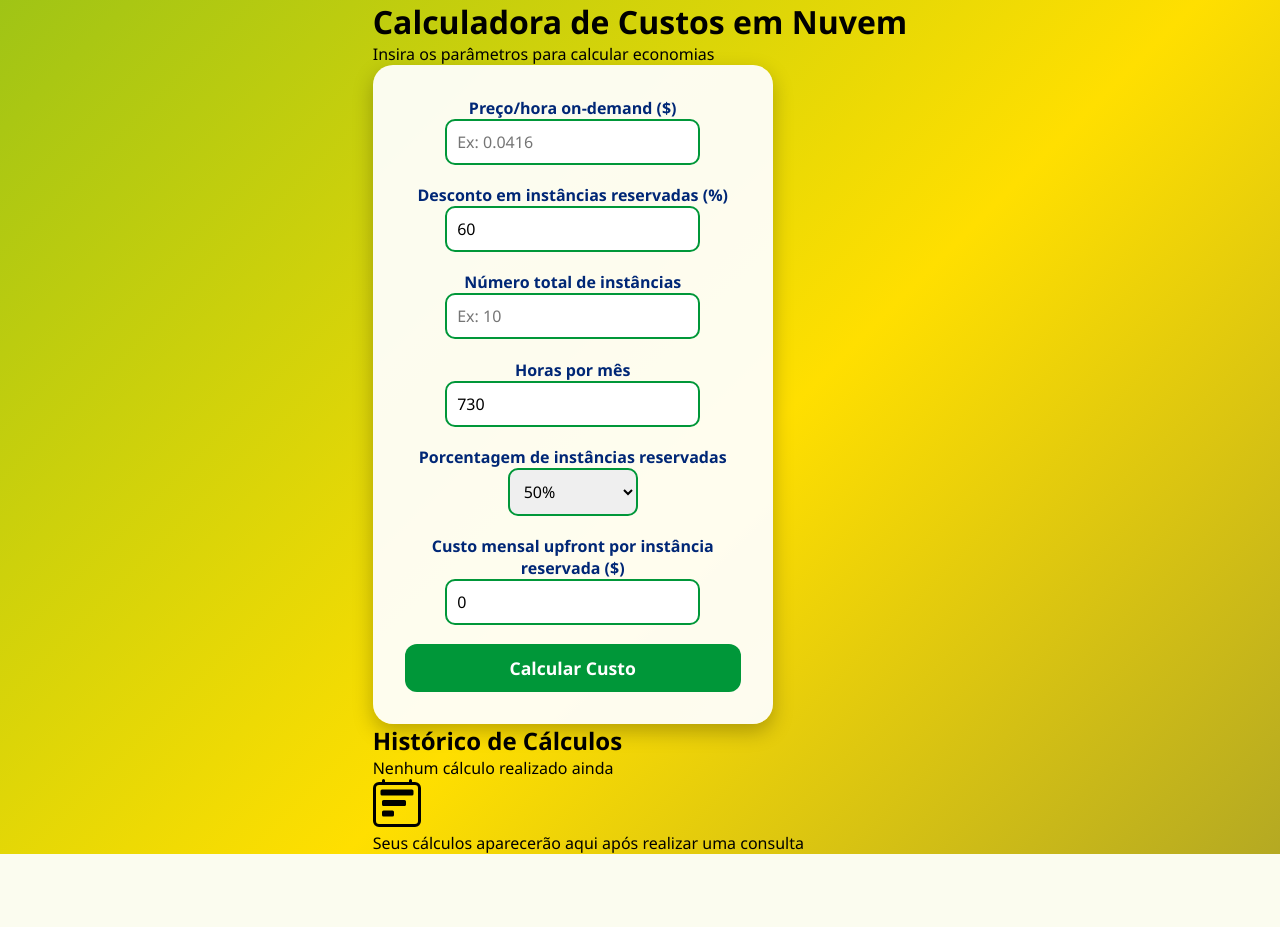
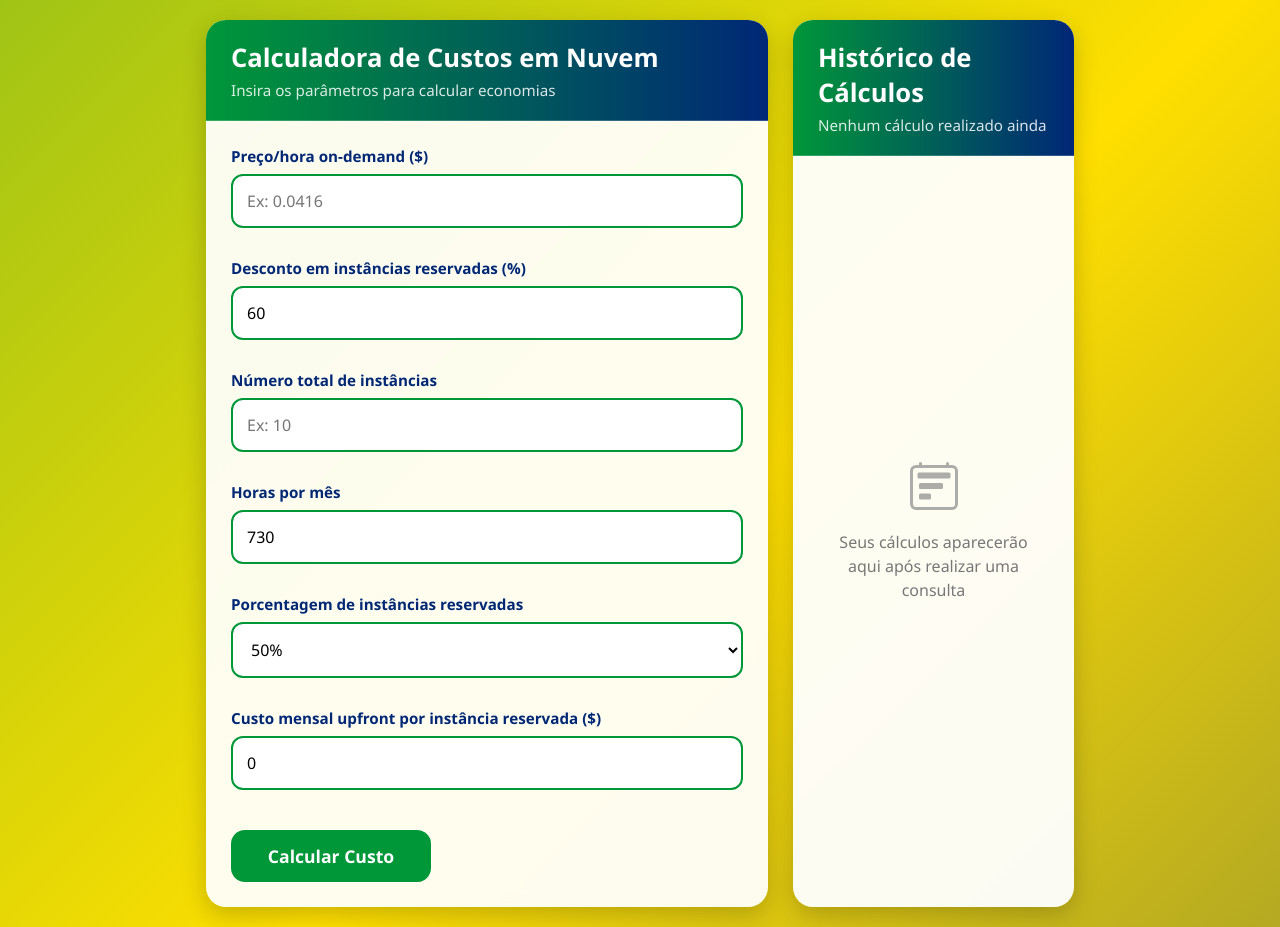
Before and after one commit to Chronora-ADS/calculo-computacao-em-nuvem, a Flask app: page / in a window 1280 px wide. Before the commit the page ends 854 px from the top, so only its background shows below. Run offline with Flask 3, Linux system fonts and the light colour scheme.

Commit message:
atualização css

```diff
--- a/static/style.css
+++ b/static/style.css
@@ -8,92 +8,289 @@
 body {
     min-height: 100vh;
     display: flex;
+    flex-direction: column;
     justify-content: center;
     align-items: center;
     background: linear-gradient(135deg, #009739, #ffdf00, #002776);
     background-size: 300% 300%;
     animation: gradientShift 10s ease infinite;
+    padding: 20px;
 }
 
 @keyframes gradientShift {
-    0% { background-position: 0% 50%; }
-    50% { background-position: 100% 50%; }
-    100% { background-position: 0% 50%; }
+    0% {
+        background-position: 0% 50%;
+    }
+
+    50% {
+        background-position: 100% 50%;
+    }
+
+    100% {
+        background-position: 0% 50%;
+    }
 }
 
-form {
-    background: #ffffffee;
-    padding: 2rem;
+/* Container principal com dois painéis */
+.main-container {
+    display: flex;
+    gap: 25px;
+    width: 70%;
+    min-height: 80vh;
+}
+
+/* Painel genérico */
+.panel {
     border-radius: 20px;
-    box-shadow: 0px 8px 20px rgba(0, 0, 0, 0.25);
-    width: 100%;
-    max-width: 400px;
+    overflow: hidden;
+    box-shadow: 0px 8px 25px rgba(0, 0, 0, 0.2);
     display: flex;
     flex-direction: column;
-    gap: 1.2rem;
-    text-align: center;
+    background: white;
+    min-height: 600px;
+}
+
+/* Cabeçalho dos painéis */
+.panel-header {
+    background: linear-gradient(to right, #009739, #002776);
+    color: white;
+    padding: 20px 25px;
+    border-bottom: 1px solid rgba(255, 255, 255, 0.2);
+}
+
+.panel-header h1,
+.panel-header h2 {
+    margin-bottom: 5px;
+    font-size: 1.6rem;
+}
+
+.panel-subtitle {
+    color: rgba(255, 255, 255, 0.85);
+    font-size: 0.95rem;
+    font-weight: 300;
+}
+
+/* Painel do formulário */
+.form-panel {
+    background: #ffffffee;
+    backdrop-filter: blur(10px);
+    flex: 1;
+}
+
+.form-panel form {
+    padding: 25px;
+    display: flex;
+    flex-direction: column;
+    gap: 15px;
+    flex: 1;
+}
+
+.form-group {
+    margin-bottom: 15px;
 }
 
 label {
+    display: block;
     font-weight: bold;
     color: #002776;
-    font-size: 1rem;
-    text-align: left;
+    margin-bottom: 8px;
+    font-size: 0.95rem;
 }
 
-input, select {
-    padding: 10px;
+input,
+select {
+    width: 100%;
+    padding: 14px;
     border: 2px solid #009739;
-    border-radius: 10px;
+    border-radius: 12px;
     outline: none;
-    transition: 0.3s;
+    transition: all 0.3s;
     font-size: 1rem;
+    background: white;
 }
 
-
-input:focus, select:focus {
+input:focus,
+select:focus {
     border-color: #ffdf00;
-    box-shadow: 0 0 10px #ffdf0055;
+    box-shadow: 0 0 0 4px rgba(253, 224, 0, 0.2);
 }
-
-#other_reserved_share_pct_input {
-    display: none;
-}
-
 
 button {
     background: #009739;
     color: white;
     font-weight: bold;
     font-size: 1.1rem;
-    padding: 12px;
+    padding: 14px;
     border: none;
-    border-radius: 12px;
+    border-radius: 14px;
     cursor: pointer;
-    transition: 0.3s;
+    transition: all 0.3s;
+    margin-top: 10px;
+    align-self: flex-start;
+    min-width: 200px;
 }
-
 
 button:hover {
     background: #ffdf00;
     color: #002776;
-    transform: scale(1.05);
+    transform: translateY(-2px);
+    box-shadow: 0 5px 15px rgba(253, 224, 0, 0.4);
 }
 
+/* Painel do histórico */
+.history-panel {
+    background: rgba(255, 255, 255, 0.95);
+    flex: 0.5;
+}
 
-@media (max-width: 480px) {
-    form {
-        padding: 1.5rem;
-        max-width: 90%;
+.history-grid {
+    padding: 20px;
+    display: grid;
+    grid-template-columns: 1fr;
+    gap: 15px;
+    overflow-y: auto;
+    max-height: calc(100% - 80px);
+}
+
+.history-card {
+    background: white;
+    border-radius: 16px;
+    overflow: hidden;
+    box-shadow: 0 4px 12px rgba(0, 0, 0, 0.08);
+    transition: all 0.3s ease;
+    border: 1px solid #e0e0e0;
+    display: flex;
+    flex-direction: column;
+    height: 100%;
+}
+
+.history-card:hover {
+    transform: translateY(-3px);
+    box-shadow: 0 6px 16px rgba(0, 0, 0, 0.12);
+    border-color: #009739;
+}
+
+.header {
+    background: linear-gradient(to right, #009739, #002776);
+    color: white;
+    padding: 15px 20px;
+    display: flex;
+    justify-content: space-between;
+    align-items: center;
+}
+
+.timestamp {
+    font-size: 0.85rem;
+    opacity: 0.9;
+    font-weight: 500;
+}
+
+.percentage {
+    font-weight: bold;
+    font-size: 1.05rem;
+    background: rgba(255, 255, 255, 0.2);
+    padding: 3px 10px;
+    border-radius: 20px;
+}
+
+.results {
+    padding: 18px 20px;
+    flex: 1;
+    border-bottom: 1px solid #f0f0f0;
+}
+
+.result-row {
+    display: flex;
+    justify-content: space-between;
+    padding: 8px 0;
+    font-size: 0.95rem;
+}
+
+.result-row span {
+    color: #666;
+}
+
+.result-row strong {
+    color: #002776;
+    font-weight: 600;
+}
+
+.saving .result-row strong {
+    color: #d63031;
+}
+
+.details {
+    padding: 15px 20px;
+    background: #f8f9fa;
+    border-top: 1px solid #eee;
+}
+
+.detail-row {
+    display: flex;
+    justify-content: space-between;
+    padding: 5px 0;
+    font-size: 0.85rem;
+    color: #555;
+}
+
+/* Estado vazio do histórico */
+.empty-history {
+    display: flex;
+    flex-direction: column;
+    align-items: center;
+    justify-content: center;
+    height: 100%;
+    padding: 40px;
+    text-align: center;
+    color: #777;
+}
+
+.empty-history svg {
+    margin-bottom: 20px;
+    opacity: 0.6;
+}
+
+.empty-history p {
+    max-width: 300px;
+    line-height: 1.5;
+}
+
+/* Responsividade */
+@media (max-width: 1200px) {
+    .main-container {
+        flex-direction: column;
+        min-width: 350px;
     }
-    label {
-        font-size: 0.9rem;
+
+    .panel {
+        min-height: auto;
+        width: 100%;
     }
-    input, select {
-        font-size: 0.9rem;
+
+    .history-grid {
+        max-height: 400px;
     }
 }
 
-h1{
-    text-align: center;
+@media (max-width: 768px) {
+    .main-container {
+        gap: 15px;
+    }
+
+    .panel-header {
+        padding: 15px 20px;
+    }
+
+    .panel-header h1,
+    .panel-header h2 {
+        font-size: 1.4rem;
+    }
+
+    .form-panel form {
+        padding: 20px 20px 25px;
+    }
+
+    button {
+        min-width: 100%;
+    }
 }
```
